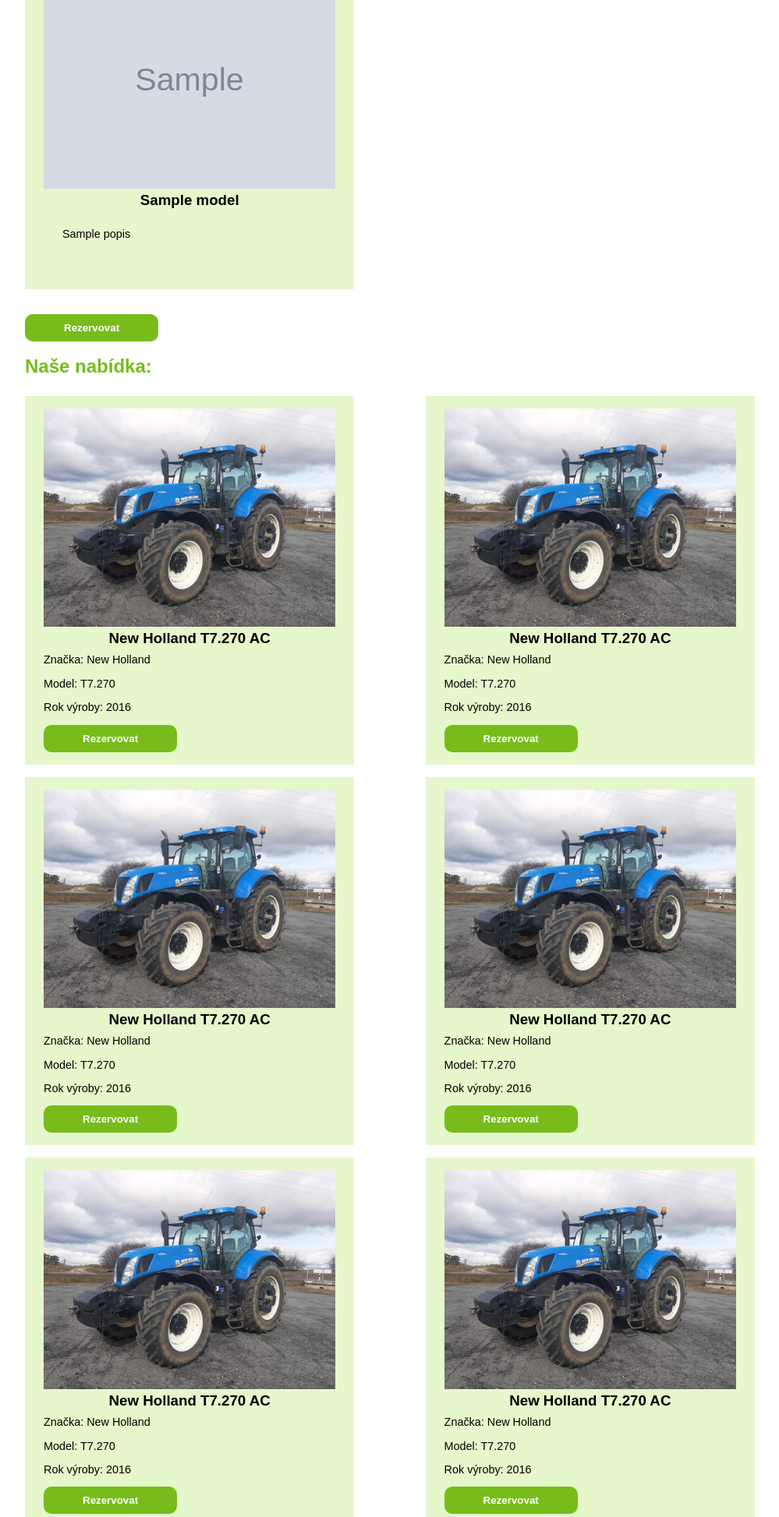
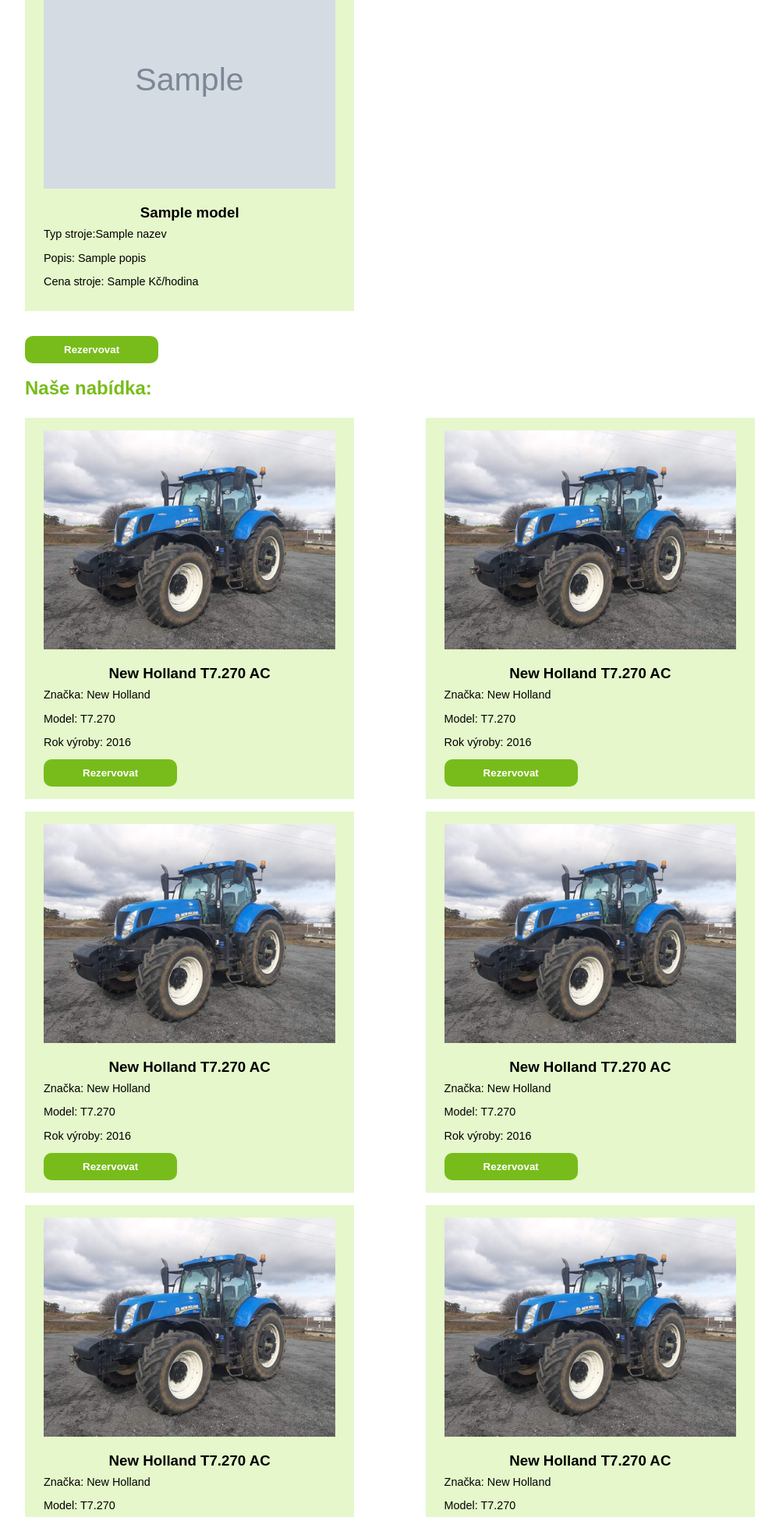
Before and after one commit to zmackiv/web-project, a Flask app: template templates/index.jinja in a window 1280 px wide. Shown: the part 720-2666 px from the top of the page at 78% size, without its empty margins (140-1139 px from the left). Run offline with Flask 2, Linux system fonts and the light colour scheme; the template is opened without the code that fills it: most values are stand-ins (such as "Sample title", 1, 10 or a date in 2020); grey boxes marked "Sample" are stand-in pictures; some libraries are stand-ins or nearby versions.

Commit message:
úprava indexu

```diff
--- a/service/category_service.py
+++ b/service/category_service.py
@@ -11,7 +11,7 @@ class CategoryService:
         ).fetchall()
 
     @staticmethod
-    def get_by_id(id: int):
+    def get_by_id(id):
         db = get_db()
         return db.execute(
             "SELECT * FROM typy_stroje WHERE id_typstroje = ?",
--- a/service/product_service.py
+++ b/service/product_service.py
@@ -11,7 +11,7 @@ class ProductService:
         arguments = []
 
         if typy_stroje_id_typstroje is not None:
-            sql += " and typy_stroje_id_typstroje <= ?"
+            sql += " and typy_stroje_id_typstroje = ?"
             arguments.append(typy_stroje_id_typstroje)
 
         return db.execute(sql, arguments).fetchall()
--- a/static/css/styles.css
+++ b/static/css/styles.css
@@ -279,6 +279,7 @@ main h2 {
 
 .side-by-side h3 {
     margin-bottom: 0.5rem;
+    margin-top: 1rem;
 }
 
 .side-by-side p {
@@ -297,9 +298,6 @@ button {
     cursor: pointer; /* Změna kurzoru na ukazatel ruky */
     justify-content: center;
 }
-
-
-
 
 @media screen and (max-width: 992px) {
     .side-by-side div {
--- a/templates/index.jinja
+++ b/templates/index.jinja
@@ -17,14 +17,16 @@
                 <div class="side-by-side">
                 {% for stroj in stroje %}
 
-                        <div>
-                        <img src="{{ stroj.foto }}" alt="{{ stroj.model }}">
-                        <h3>{{ stroj.model }}</h3>
-                        <div>
-                            <p>{{stroj.popis}}</p>
+                    <div>
+                    <img src="{{ stroj.foto }}" alt="{{ stroj.model }}">
+                    <h3>{{ stroj.model }}</h3>
+                    {% if typy_stroje != None%}
+                    <p>Typ stroje:{{typy_stroje.nazev}}</p>
+                    {%endif%}
+                    <p>Popis: {{stroj.popis}}</p>
+                    <p>Cena stroje: {{stroj.hodinova_cena}} Kč/hodina</p>
+                    </div>
 
-                        </div>
-                    </div>
                 {% endfor %}
             </div>
             {% endif %}
```
